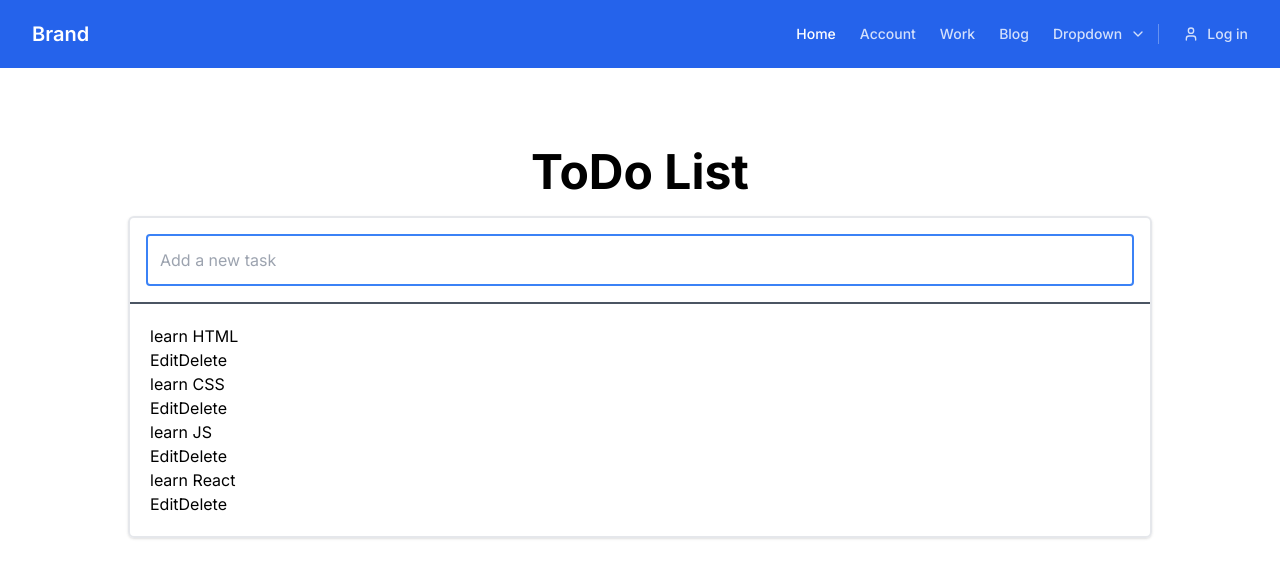
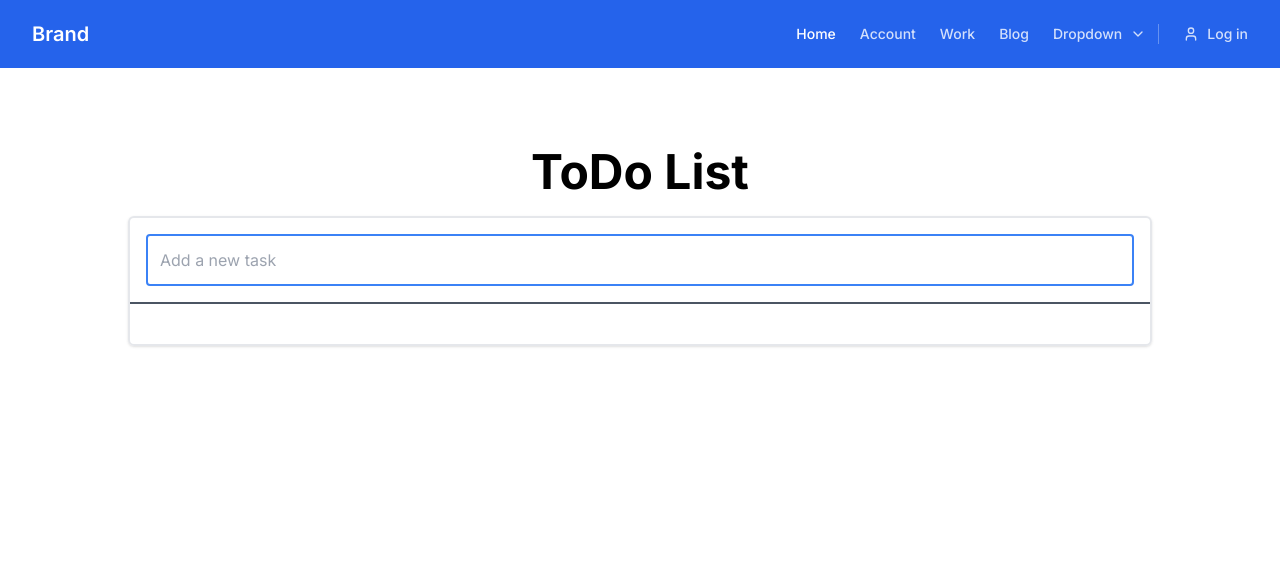
Before and after one commit to Neha-0713/frontend, a Next.js app: page /todo-list in a window 1280 px wide. Shown: the top 578 px of the page. Built offline with nearby package versions, Linux system fonts and the light colour scheme.

Commit message:
todo list

```diff
--- a/src/app/layout.jsx
+++ b/src/app/layout.jsx
@@ -1,6 +1,7 @@
 import { Inter } from "next/font/google";
 import "./globals.css";
 import Navbar from "@/components/Navbar";
+import { Toaster } from "react-hot-toast";
 
 const inter = Inter({ subsets: ["latin"] });
 
@@ -14,6 +15,7 @@ export default function RootLayout({ children }) {
     <html lang="en">
       <body className={inter.className}>
       <Navbar/>
+      <Toaster position="top-right"/>
       {children}
       </body>
 
--- a/src/app/todo-list/page.jsx
+++ b/src/app/todo-list/page.jsx
@@ -1,22 +1,44 @@
 'use client';
 import React, { useState } from 'react'
+import toast from 'react-hot-toast';
 
 const TodoList = () => {
     // const [num, setnum] = useState(10);
-    const [tasklist, setTasklist] = useState([
-        {text:'learn HTML',completed:false,createdAt:new Date()},
-        {text:'learn CSS',completed:false,createdAt:new Date()},
-        {text:'learn JS', completed : false,createdAt:new Date()},
-        {text:'learn React', completed : false,createdAt:new Date()},
-    ]);
+    const [tasklist, setTasklist] = useState([]);
 
 
     const addTask=(e)=>{
+
         if(e.code==='Enter'){
+
+            if(!e.target.value){
+                alert('enter a value to add')
+                return;
+            }
             console.log(e.target.value);
+            const newTask={text:e.target.value,completed:false,createdAt:new Date()};
+            setTasklist([...tasklist,newTask]);
+            e.target.value='';
+            toast.success('New task added successfully');
         }
 
     };
+
+    const deleteTask=(index)=>{
+        console.log(index);
+        const temp=tasklist;
+        temp.splice(index,1);
+        setTasklist([...temp]);
+        toast.success('Task deleted successfully');
+
+    }
+
+    const toggleComplete=(index)=>{
+        const temp=tasklist;
+        temp[index].completed=!temp[index].completed;
+        setTasklist([...temp]);
+
+    }
 
 
 
@@ -39,11 +61,25 @@ const TodoList = () => {
         </div>
         <div className='p-5'>
             {
-                tasklist.map((task, index)=>{return <div key={index}>
-                    <p>{task.text}</p>
-                    <div>
-                    <button>Edit</button>
-                    <button>Delete</button>
+                tasklist.map((task, index)=>{return <div key={index} className='shadow-md border-2 p-4 mb-5 rounded-lg '>
+                    {task.completed?(
+                        <p className='text-sm bg-green-500 w-fit rounded-full text-white px-3'>Complete</p>
+
+                    ):(
+                        <p className='text-sm bg-yellow-500 w-fit rounded-full text-white px-3'>Pending</p>
+                    ) }
+                    <p className={task.completed ? 'line-through':''}>{task.text}</p>
+                    <div className='mt-3 flex gap-3 justify-end'>
+
+                    <button
+                    onClick={()=>{toggleComplete(index)}}
+                    className='bg-blue-500 px-2 text-white rounded-full '>Edit</button>
+
+
+                    <button
+                    onClick={()=>{deleteTask(index)}}
+
+                    className='bg-red-500 px-2 text-white rounded-full '>Delete</button>
                     </div>
 
                 </div>})
```
Also changed, not shown: package.json (+5 -4 lines), 1 other file (tests, documents, lock files or other folders).
